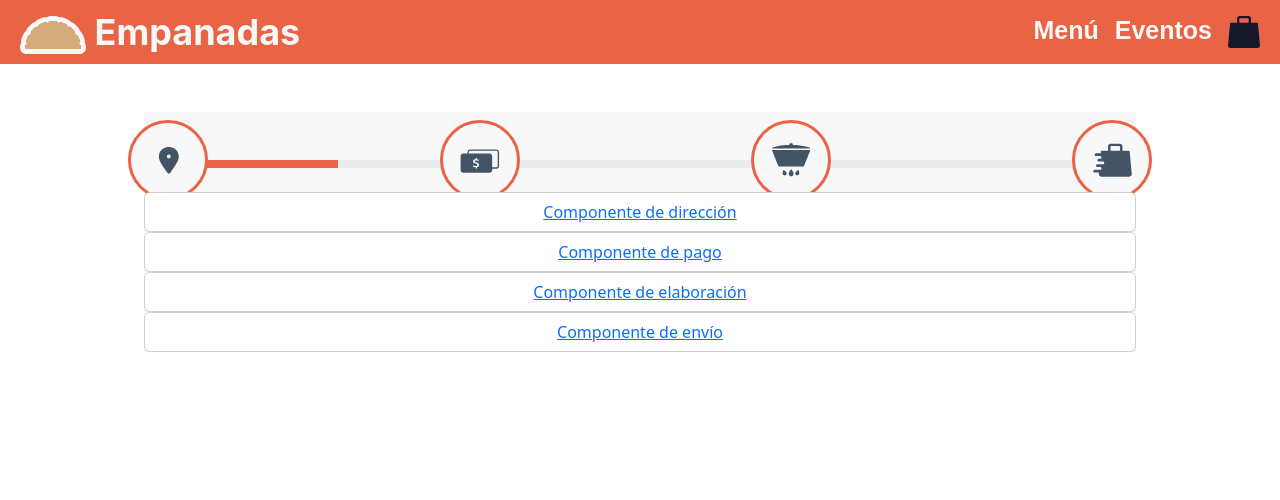
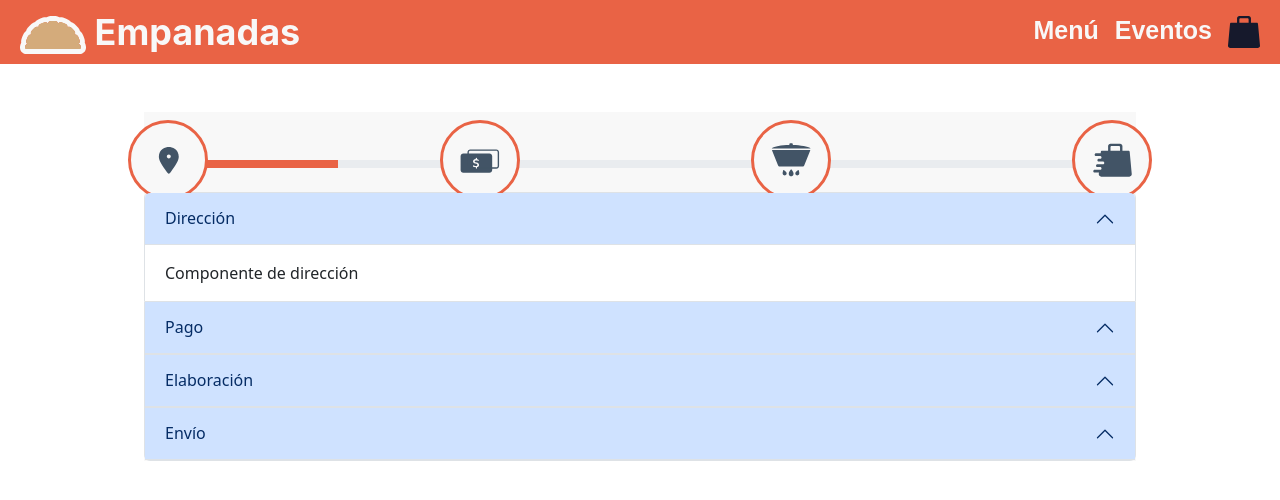
Before and after one commit to AlondraX23/restauranteApi, a Vue app: page /compra in a window 1280 px wide. Shown: the top 500 px of the page. Built offline with nearby package versions, Linux system fonts and the light colour scheme.

Commit message:
Nueva base de acordeón

```diff
--- a/package.json
+++ b/package.json
@@ -8,7 +8,7 @@
     "preview": "vite preview"
   },
   "dependencies": {
-    "bootstrap": "^5.3.1",
+    "bootstrap": "^5.3.2",
     "vue": "^3.3.4",
     "vue-router": "^4.2.4"
   },
--- a/src/views/CompraView.vue
+++ b/src/views/CompraView.vue
@@ -22,26 +22,54 @@ import Progreso from '@/components/Progreso.vue';
             <Progreso />
 
         </div>
-        <div id="accordion">
-            <div class="card" id="dirección">
-                <button class="btn btn-link" data-toggle="collapse" data-target="#collapseOne" aria-expanded="true" aria-controls="collapseOne">
-                Componente de dirección
-                </button>
+        <div class="accordion" id="accordionPayment">
+            <div class="accordion-item" id="dirección">
+                <h2 class="accordion-header">
+                    <button class="accordion-button" type="button" data-tog-gle="collapse" data-target="#collapseOne" aria-expanded="false" aria-controls="collapseOne">
+                    Dirección
+                    </button>
+                </h2>
+                <div id="collapseOne" class="accordion-collapse collapse show" data-bs-parent="#accordionPayment">
+                    <div class="accordion-body">
+                        Componente de dirección
+                    </div>
+                </div>
             </div>
-            <div class="card" id="pago">
-                <button class="btn btn-link" data-toggle="collapse" data-target="#collapseOne" aria-expanded="true" aria-controls="collapseOne">
-                Componente de pago
-                </button>
+            <div class="accordion-item" id="pago">
+                <h2 class="accordion-header">
+                    <button class="accordion-button" type="button" data-toggle="collapse" data-target="#collapseTwo" aria-expanded="false" aria-controls="collapseTwo">
+                    Pago
+                    </button>
+                </h2>
+                <div id="collapseTwo" class="accordion-collapse collapse" data-bs-parent="#accordionPayment">
+                    <div class="accordion-body">
+                        Componente de pago
+                    </div>
+                </div>
             </div>
-            <div class="card" id="elaboración">
-                <button class="btn btn-link" data-toggle="collapse" data-target="#collapseOne" aria-expanded="true" aria-controls="collapseOne">
-                Componente de elaboración
-                </button>
+            <div class="accordion-item" id="elaboración">
+                <h2 class="accordion-header">
+                    <button class="accordion-button" type="button" data-toggle="collapse" data-target="#collapseThree" aria-expanded="false" aria-controls="collapseThree">
+                    Elaboración
+                    </button>
+                </h2>
+                <div id="collapseThree" class="accordion-collapse collapse" data-bs-parent="#accordionPayment">
+                    <div class="accordion-body">
+                        Componente de elaboración
+                    </div>
+                </div>
             </div>
-            <div class="card" id="envío">
-                <button class="btn btn-link" data-toggle="collapse" data-target="#collapseOne" aria-expanded="true" aria-controls="collapseOne">
-                Componente de envío
-                </button>
+            <div class="accordion-item" id="envío">
+                <h2 class="accordion-header">
+                    <button class="accordion-button" type="button" data-toggle="collapse" data-target="#collapseFour" aria-expanded="false" aria-controls="collapseFour">
+                    Envío
+                    </button>
+                </h2>
+                <div id="collapseFour" class="accordion-collapse collapse" data-bs-parent="#accordionPayment">
+                    <div class="accordion-body">
+                        Componente de envío
+                    </div>
+                </div>
             </div>
         </div>
     </main>
```
Also changed, not shown: 1 other file (tests, documents, lock files or other folders).
